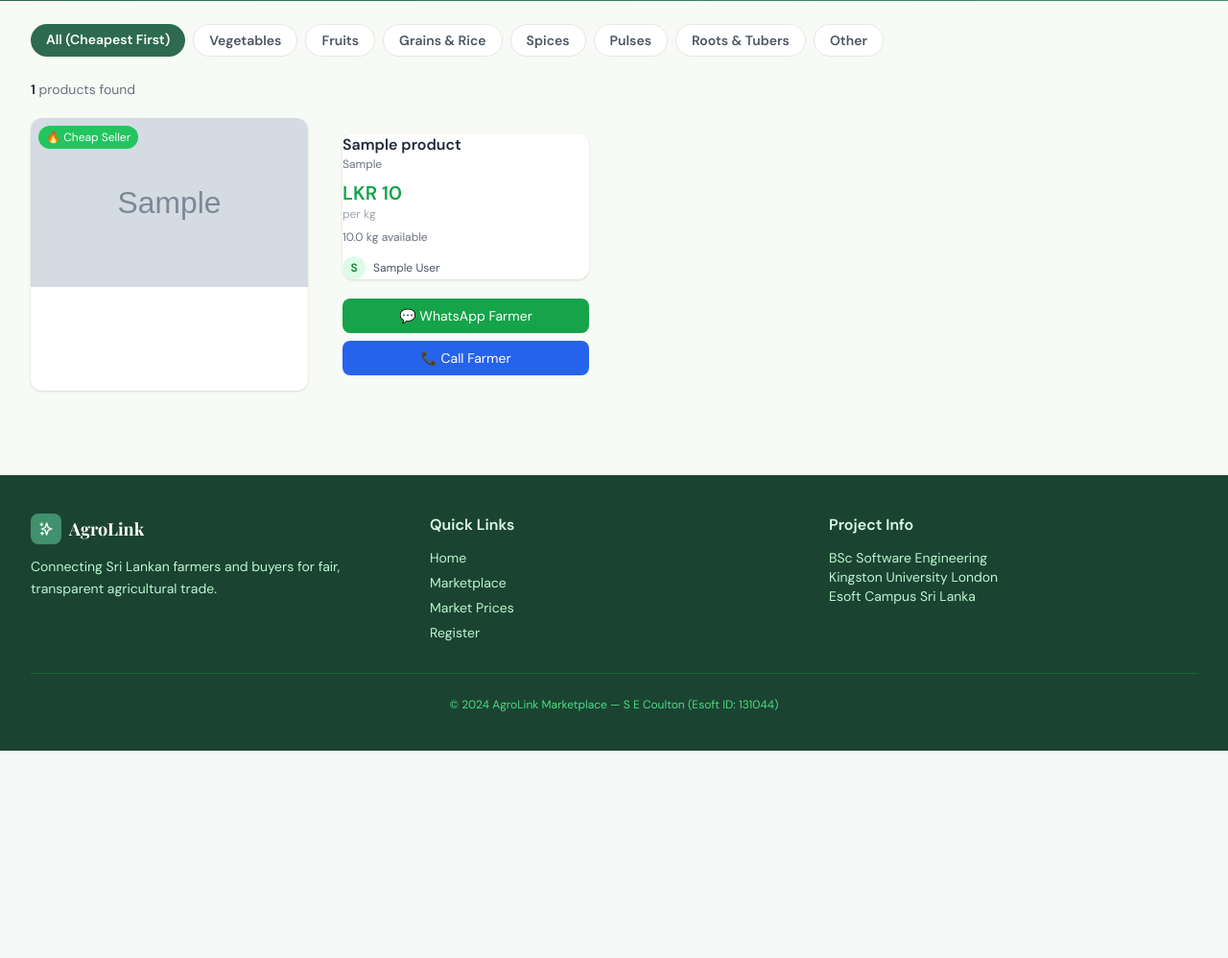
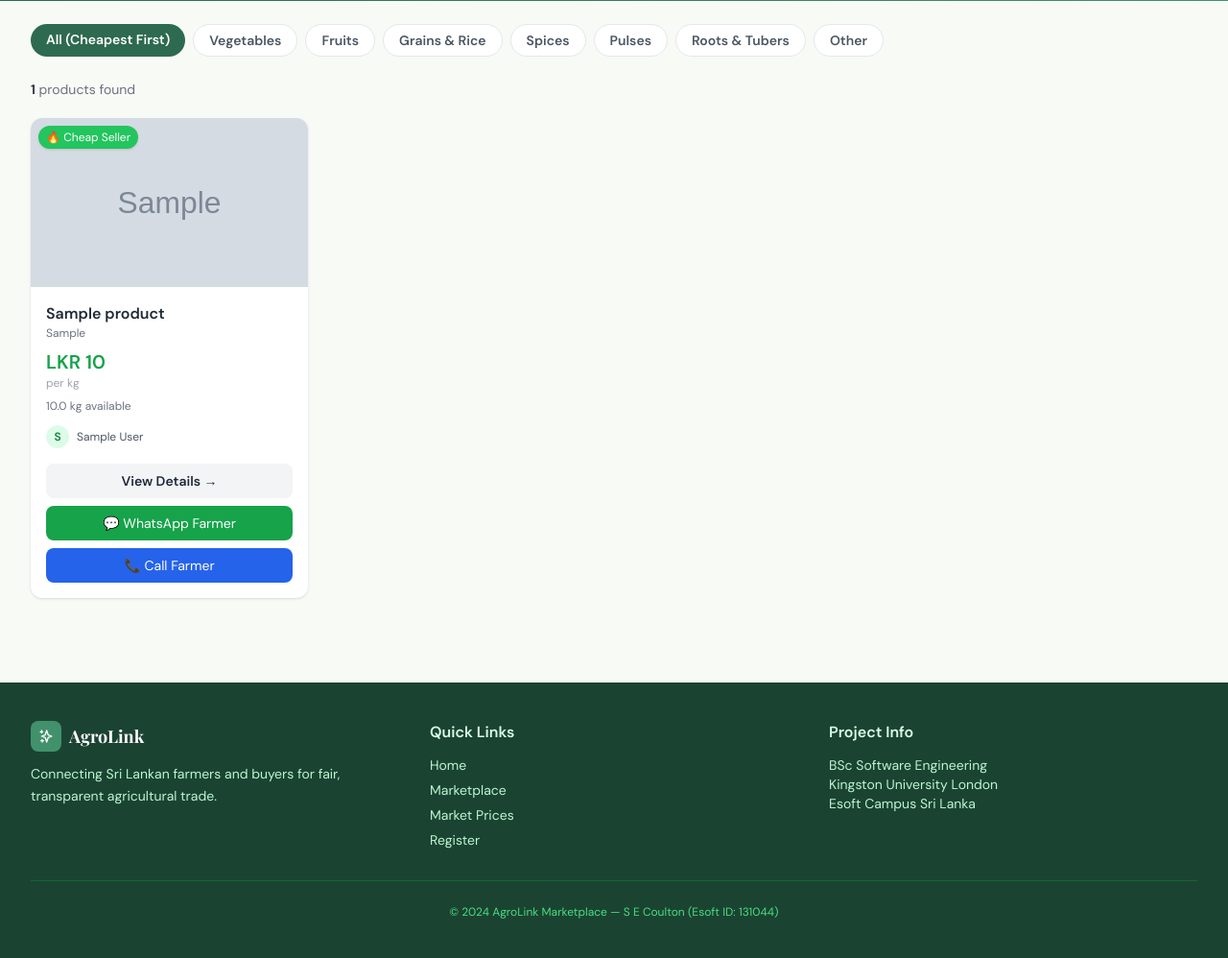
Before and after one commit to Kaveera725/agrolink-farming-platform, a Flask app: page /marketplace/ in a window 1280 px wide. Shown: the part 380-1378 px from the top of the page at 96% size. Before the commit the page ends 1162 px from the top, so only its background shows below. Run offline with Flask 3, Linux system fonts and the light colour scheme; tables that the repository leaves empty hold one stand-in row (values such as "Sample post"); grey boxes marked "Sample" are stand-in pictures; some libraries are stand-ins or nearby versions.

Commit message:
fix(marketplace): eliminate nested anchors in product cards (BUG-009)

```diff
--- a/templates/marketplace/index.html
+++ b/templates/marketplace/index.html
@@ -79,25 +79,28 @@
 
     {% for product in products %}
 
-    <a href="{{ url_for('marketplace.product_detail', product_id=product.id) }}"
-       class="bg-white rounded-xl shadow hover:shadow-lg transition block overflow-hidden">
+    <div class="bg-white rounded-xl shadow hover:shadow-lg transition flex flex-col justify-between overflow-hidden">
 
+      <div>
         <!-- IMAGE -->
-      <div class="relative h-44">
-        <img src="{{ product.image_url }}" class="w-full h-full object-cover">
+        <a href="{{ url_for('marketplace.product_detail', product_id=product.id) }}" class="block relative h-44 overflow-hidden">
+          <img src="{{ product.image_url }}" alt="{{ product.name }}" class="w-full h-full object-cover hover:scale-105 transition duration-300">
 
           {% if product.price_per_kg < 100 %}
-        <span class="absolute top-2 left-2 bg-green-500 text-white text-xs px-2 py-1 rounded-full">
+          <span class="absolute top-2 left-2 bg-green-500 text-white text-xs px-2 py-1 rounded-full shadow">
             🔥 Cheap Seller
           </span>
           {% endif %}
-
-      </div>
+        </a>
 
         <!-- CONTENT -->
         <div class="p-4">
 
-        <h3 class="font-bold text-gray-800 truncate">{{ product.name }}</h3>
+          <h3 class="font-bold text-gray-800 truncate text-base">
+            <a href="{{ url_for('marketplace.product_detail', product_id=product.id) }}" class="hover:text-green-700 transition">
+              {{ product.name }}
+            </a>
+          </h3>
 
           <p class="text-xs text-gray-500">{{ product.category }}</p>
 
@@ -127,13 +130,22 @@
 
           </div>
 
-        <!-- CONNECT BUTTONS -->
-        <div class="mt-3 space-y-2">
+        </div>
+      </div>
+
+      <!-- CONNECT & VIEW BUTTONS -->
+      <div class="p-4 pt-0 space-y-2">
+
+        <!-- View Details -->
+        <a href="{{ url_for('marketplace.product_detail', product_id=product.id) }}"
+           class="block text-center bg-gray-100 text-gray-800 font-semibold py-2 rounded-lg text-sm hover:bg-gray-200 transition">
+          View Details →
+        </a>
 
         <!-- WhatsApp -->
         {% if product.farmer.phone %}
         <a href="https://wa.me/{{ product.farmer.phone }}"
-             class="block text-center bg-green-600 text-white py-2 rounded-lg text-sm hover:bg-green-700">
+           class="block text-center bg-green-600 text-white py-2 rounded-lg text-sm hover:bg-green-700 transition">
           💬 WhatsApp Farmer
         </a>
         {% endif %}
@@ -141,7 +153,7 @@
         <!-- Call -->
         {% if product.farmer.phone %}
         <a href="tel:{{ product.farmer.phone }}"
-             class="block text-center bg-blue-600 text-white py-2 rounded-lg text-sm hover:bg-blue-700">
+           class="block text-center bg-blue-600 text-white py-2 rounded-lg text-sm hover:bg-blue-700 transition">
           📞 Call Farmer
         </a>
         {% endif %}
@@ -149,8 +161,6 @@
       </div>
 
     </div>
-
-    </a>
 
     {% endfor %}
 
```
Lines whose indentation alone changed are shown as unchanged.
